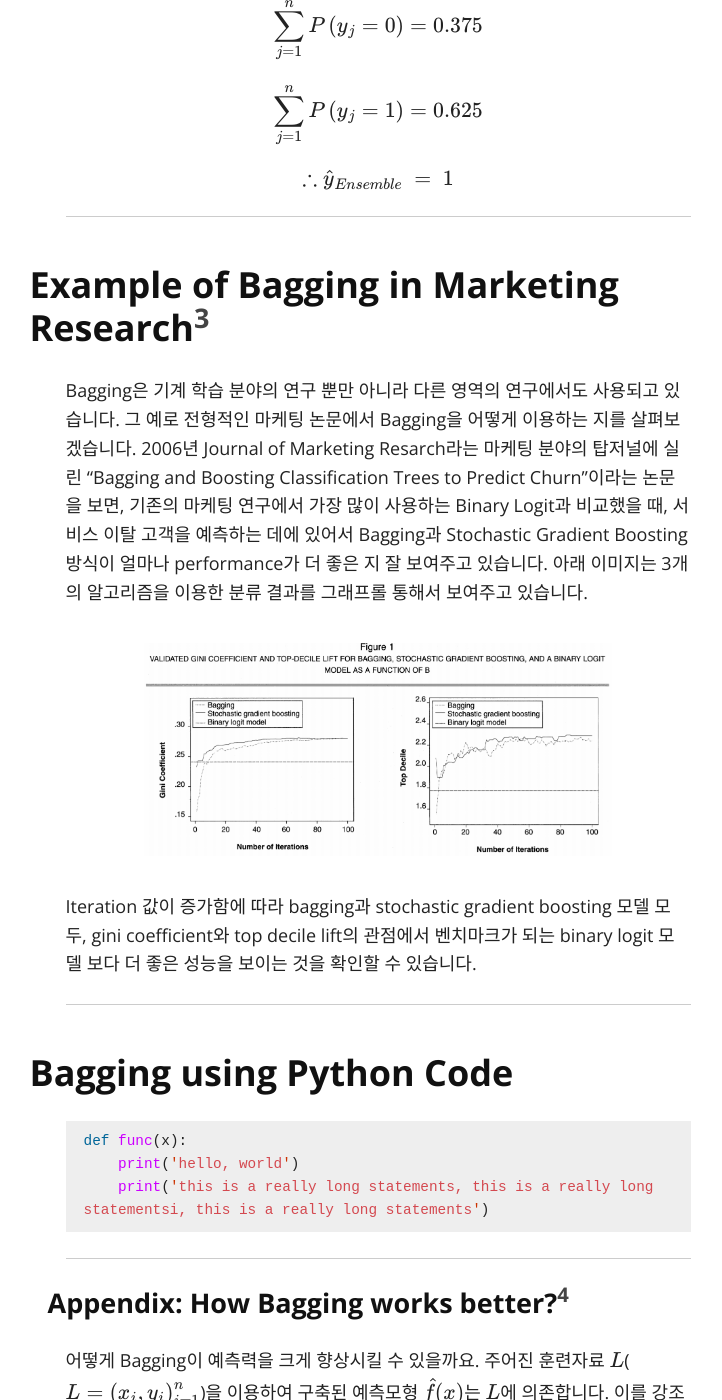
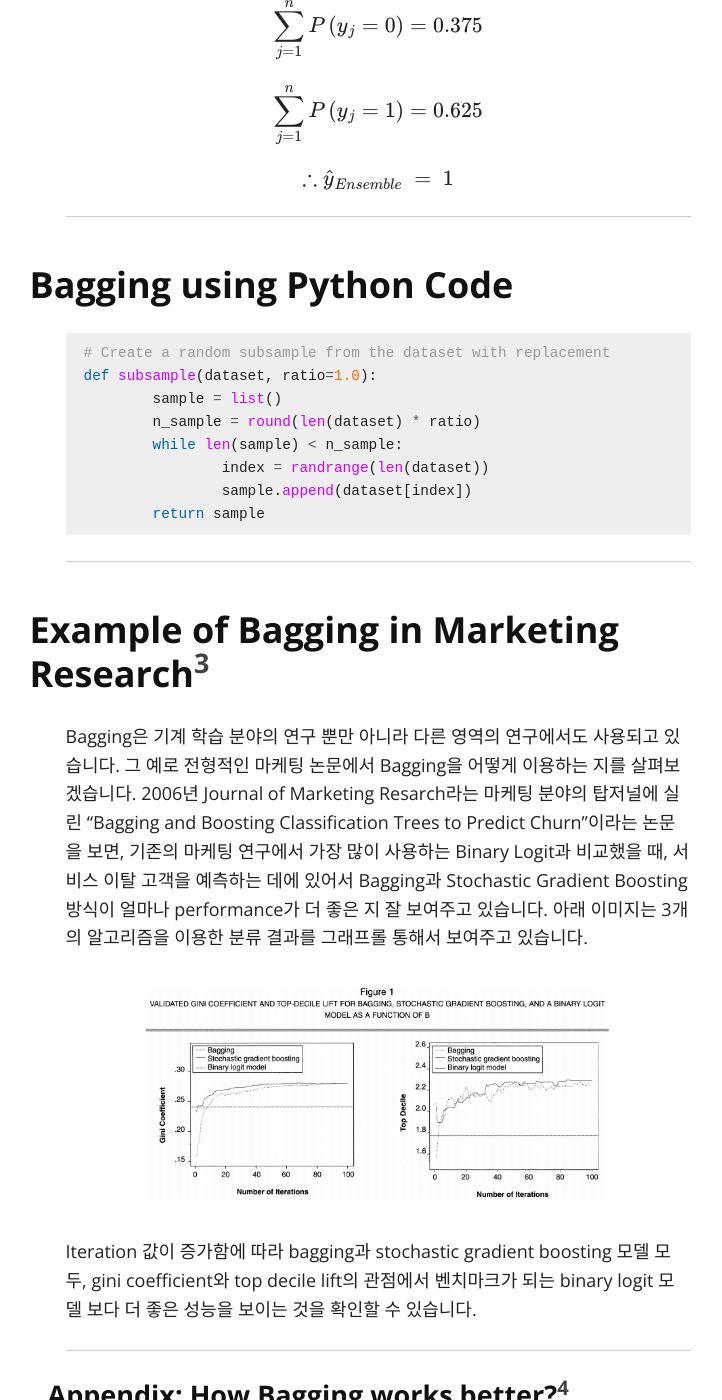
Before and after one commit to seokchaeyoon/seokchaeyoon.github.io, a Jekyll site: the page built from index.md, in a window 1280 px wide and 1400 px high, scrolled down 14901 px. Shown: the whole window, without its empty margins (262-984 px from the left). Built offline with Jekyll 4.4.1, drawn with Linux system fonts in a browser that asks for light colours; nearby versions of some CDN libraries; formulas are drawn with MathJax 3.

Commit message:
Update index.md

````diff
--- a/index.md
+++ b/index.md
@@ -218,6 +218,19 @@ $$ \sum _{ j=1 }^{ n }{ P\left( { y }_{ j }=1 \right)  } =0.625  $$
 $$ \therefore { \hat { y }  }_{ Ensemble }\ =\ 1 $$ </div>
 
 <hr>
+### Bagging using Python Code
+
+```python
+# Create a random subsample from the dataset with replacement
+def subsample(dataset, ratio=1.0):
+	sample = list()
+	n_sample = round(len(dataset) * ratio)
+	while len(sample) < n_sample:
+		index = randrange(len(dataset))
+		sample.append(dataset[index])
+	return sample
+```
+<hr>
 ### Example of Bagging in Marketing Research[^3]
 Bagging은 기계 학습 분야의 연구 뿐만 아니라 다른 영역의 연구에서도 사용되고 있습니다. 그 예로 전형적인 마케팅 논문에서 Bagging을 어떻게 이용하는 지를 살펴보겠습니다. 2006년 Journal of Marketing Resarch라는 마케팅 분야의 탑저널에 실린 "Bagging and Boosting Classification Trees to Predict Churn"이라는 논문을 보면, 기존의 마케팅 연구에서 가장 많이 사용하는 Binary Logit과 비교했을 때, 서비스 이탈 고객을 예측하는 데에 있어서 Bagging과 Stochastic Gradient Boosting 방식이 얼마나 performance가 더 좋은 지 잘 보여주고 있습니다.
 아래 이미지는 3개의 알고리즘을 이용한 분류 결과를 그래프롤 통해서 보여주고 있습니다.
@@ -225,16 +238,6 @@ Bagging은 기계 학습 분야의 연구 뿐만 아니라 다른 영역의 연
 Iteration 값이 증가함에 따라 bagging과 stochastic gradient boosting 모델 모두, gini coefficient와 top decile lift의 관점에서 벤치마크가 되는 binary logit 모델 보다 더 좋은 성능을 보이는 것을 확인할 수 있습니다.
 
 <hr>
-### Bagging using Python Code
-
-```python
-def func(x):
-    print('hello, world')
-    print('this is a really long statements, this is a really long statementsi, this is a really long statements')
-```
-
-<hr>
-
 ##### Appendix: How Bagging works better?[^4]
 어떻게 Bagging이 예측력을 크게 향상시킬 수 있을까요. 주어진 훈련자료 $$L $$($$L={ ({ x }_{ i },{ y }_{ i }) }_{ i=1 }^{ n }$$)을 이용하여 구축된 예측모형 $$\hat { f } (x)$$는 $$L $$에 의존합니다. 이를 강조하기 위해서 $$\hat { f } (x)=f(x,L )$$라고 쓰겠습니다.<br>
 그리고 주어진 예측모형 $$f(x,L )$$에 대하여 평균예측모형  $${f}_{ Avg }(x)$$를 $${ f }_{ Avg }(x)={ E }_{ L  }f(x, L )$$이라고 정의하겠습니다. 여기서 기댓값은 훈련자료가 얻어진 **모집단의 분포**를 이용하여 구한다는 점에 유의해야 합니다. 다음의 증명은 평균예측모형의 기대손실이 단일 예측모형의 기대손실보다 항상 작다는 것을 보여줍니다.<br>
````
